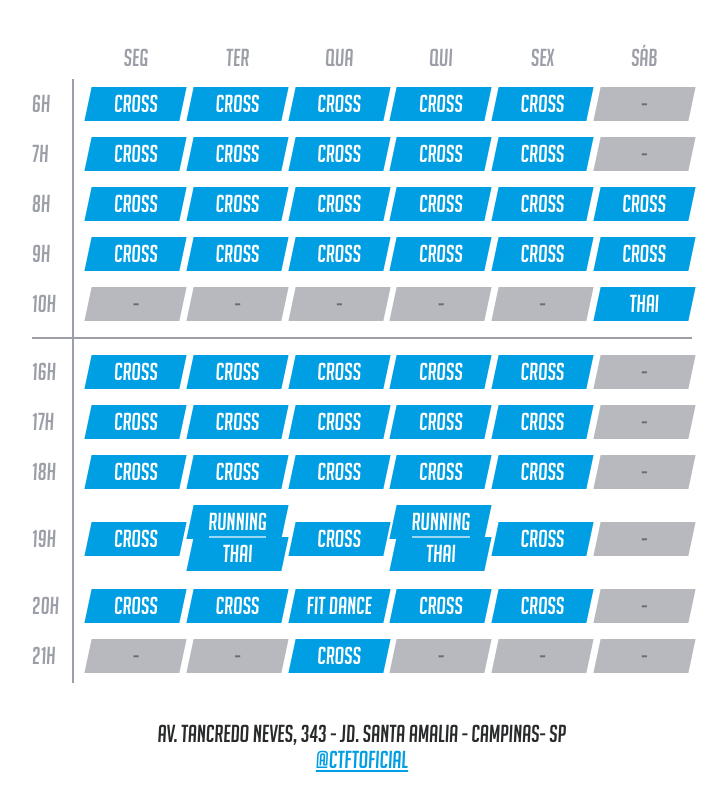
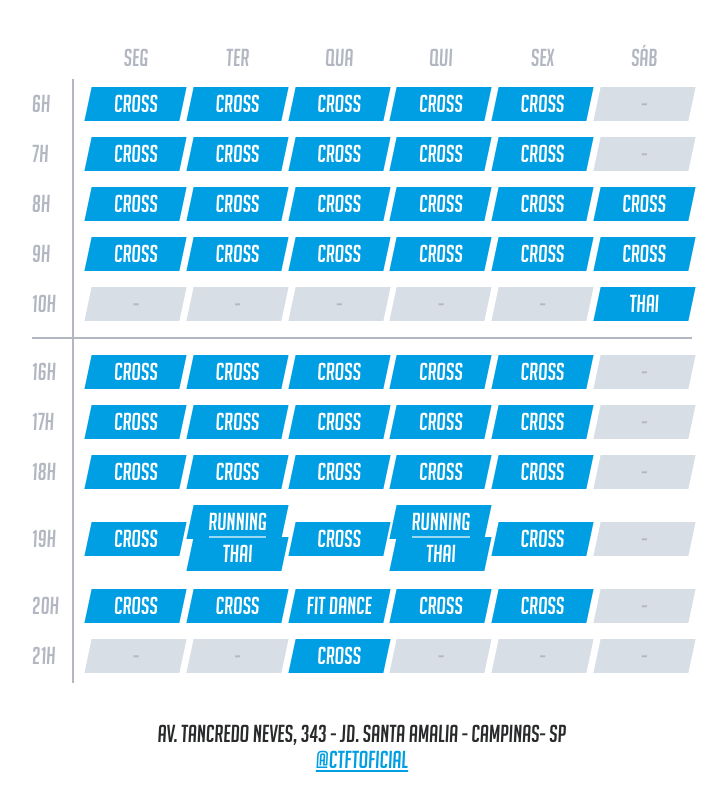
Before and after one commit to leotubarao/ctft, a plain HTML site: page index.html in a window 1280 px wide. Shown: the part 109-920 px from the top of the page, without its empty margins (278-1005 px from the left). Drawn offline with Linux system fonts and the light colour scheme.

Commit message:
feat: alter new color

```diff
--- a/css/styles.scss
+++ b/css/styles.scss
@@ -4,8 +4,8 @@ $color2: #192847;
 $gray1: #686b75;
 $gray2: #282a2b;
 
-$gray3: lighten($gray1, 20%);
-$gray4: lighten($gray1, 30%);
+$gray3: #B3B7C1;
+$gray4: #D8DEE5;
 
 @font-face {
   font-family: 'bignoodletitlingoblique';
@@ -160,7 +160,7 @@ footer {
       }
 
       &.disabled {
-        color: $gray1;
+        color: $gray3;
 
         &:after {
           background-color: $gray4;
```
Also changed, not shown: css/styles.css, 1 other file.
